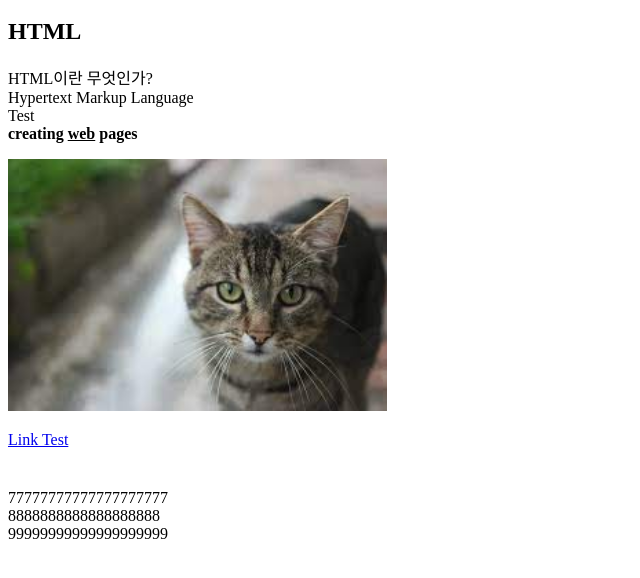
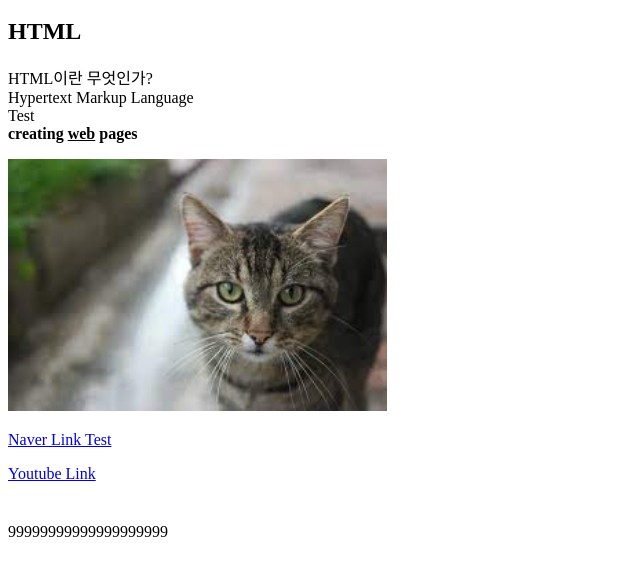
Before and after one commit to kbcha0408/my-first-web-site, a plain HTML site: page 1.html in a window 1280 px wide. Shown: the part 136-714 px from the top of the page, without its empty margins (0-640 px from the left). Drawn offline with Linux system fonts and the light colour scheme.

Commit message:
Add files via upload

```diff
--- a/1.html
+++ b/1.html
@@ -32,16 +32,20 @@
         <a href="https://m.naver.com"
         target="_blank"
         title="네이버 열기">
-            Link Test</a>
+            Naver Link Test</a>
+    </p>
+
+    <p>
+        <a href="https://youtu.be/zk4f82oJTfQ"
+        target="_blank"
+        title="Youtube 열기">
+            Youtube Link</a>
     </p>
 
 
     <p style="margin-top:40px;">
-        77777777777777777777<br/>
-        8888888888888888888<br/>
         99999999999999999999
     </p>
-
 
 
 </body>
```
